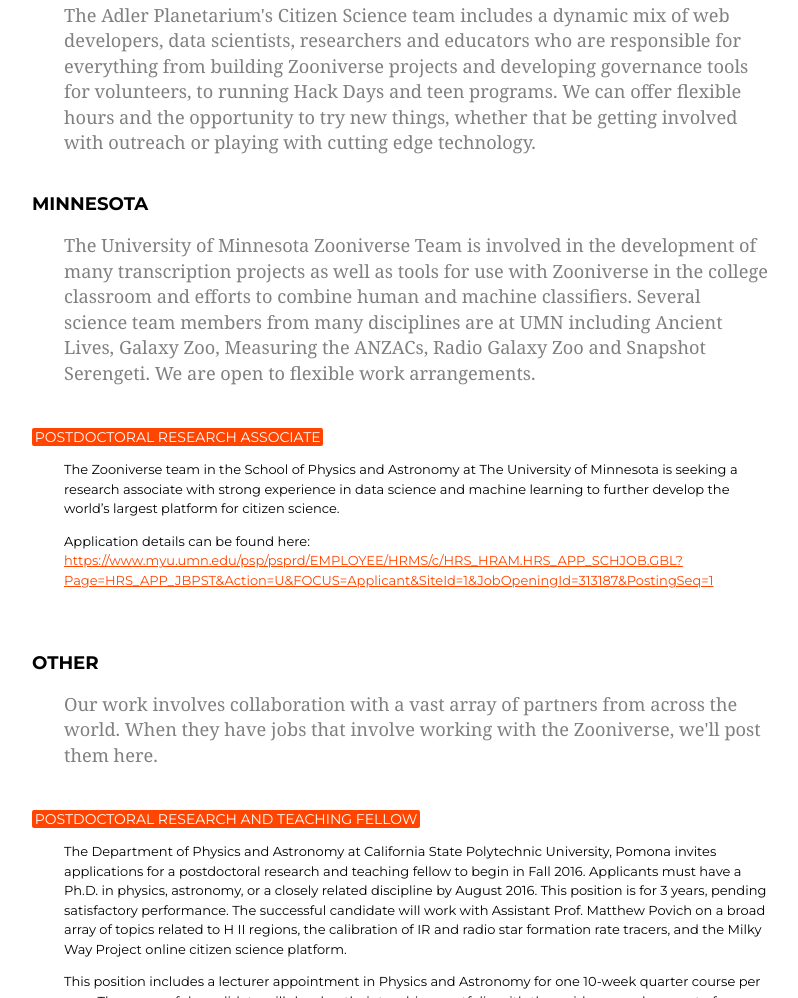
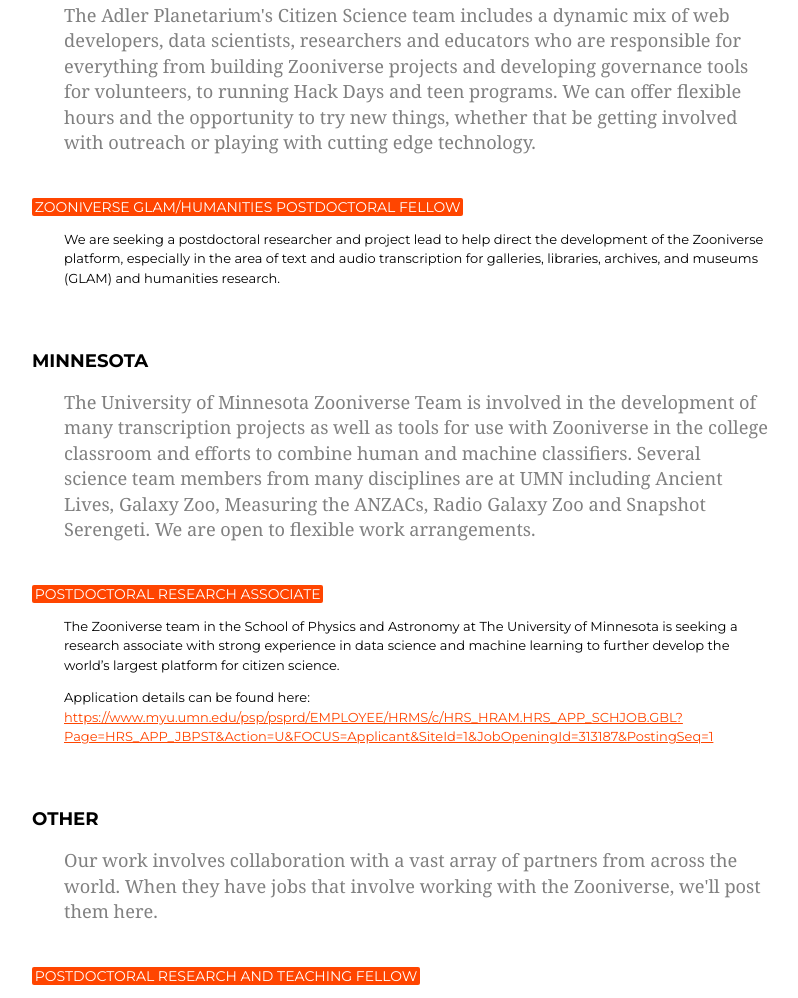
Before and after one commit to zooniverse/jobs.zooniverse.org, a website: page public/index.html in a window 1280 px wide. Shown: the part 1038-2036 px from the top of the page, without its empty margins (240-1038 px from the left). Drawn offline with nearby package versions, Linux system fonts and the light colour scheme; files that its build step writes are made by us from their sources.

Commit message:
adds Adler IMLS job

```diff
--- a/public/index.html
+++ b/public/index.html
@@ -52,6 +52,12 @@
           <h3 class="chicago location-heading">Chicago</h3>
           <p class="introduction">The Adler Planetarium's Citizen Science team includes a dynamic mix of web developers, data scientists, researchers and educators who are responsible for everything from building Zooniverse projects and developing governance tools for volunteers, to running Hack Days and teen programs. We can offer flexible hours and the opportunity to try new things, whether that be getting involved with outreach or playing with cutting edge technology.</p>
 
+          <div class="job">
+            <p><a class="job-title" href="https://workforcenow.adp.com/jobs/apply/posting.html?client=maxadler&jobId=14481&lang=en_US&source=CC2">Zooniverse GLAM/Humanities Postdoctoral Fellow</a></p>
+            <div class="job-description">
+              <p>We are seeking a postdoctoral researcher and project lead to help direct the development of the Zooniverse platform, especially in the area of text and audio transcription for galleries, libraries, archives, and museums (GLAM) and humanities research.</p>
+            </div>
+          </div>
 
         </section>
 
```
